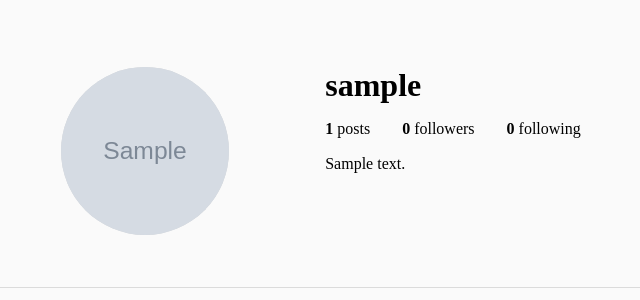
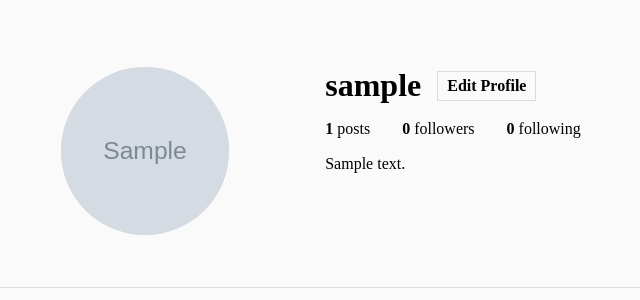
Before and after one commit to Ali-Fattahian/instagram-clone, a Django app: a page that uses instagram_clone/core/templates/core/user-account.html in a window 1280 px wide. Shown: the part 63-363 px from the top of the page, without its empty margins (303-943 px from the left). Run offline with Django 4.2, Linux system fonts and the light colour scheme; a user stored in the database is signed in; tables that the repository leaves empty hold one stand-in row (values such as "Sample post"); grey boxes marked "Sample" are stand-in pictures; some libraries are stand-ins or nearby versions.

Commit message:
add edit profile button in user-account page

```diff
--- a/instagram_clone/core/templates/core/user-account.html
+++ b/instagram_clone/core/templates/core/user-account.html
@@ -68,6 +68,9 @@
                   <button type="submit" class="user-follow">Follow</button>
                 </form>
                 {% endif %}
+                {% if request.user.profile == profile %}
+                <a class="btn" href="{% url 'users:edit-profile' profile.slug %}">Edit Profile</a>
+                {% endif %}
                 {% else %}
                 <a href="{% url 'users:log-in' %}" class="user-follow">Follow</a> <!--Guests should log in first before following someone-->
                 {% endif %}
```
